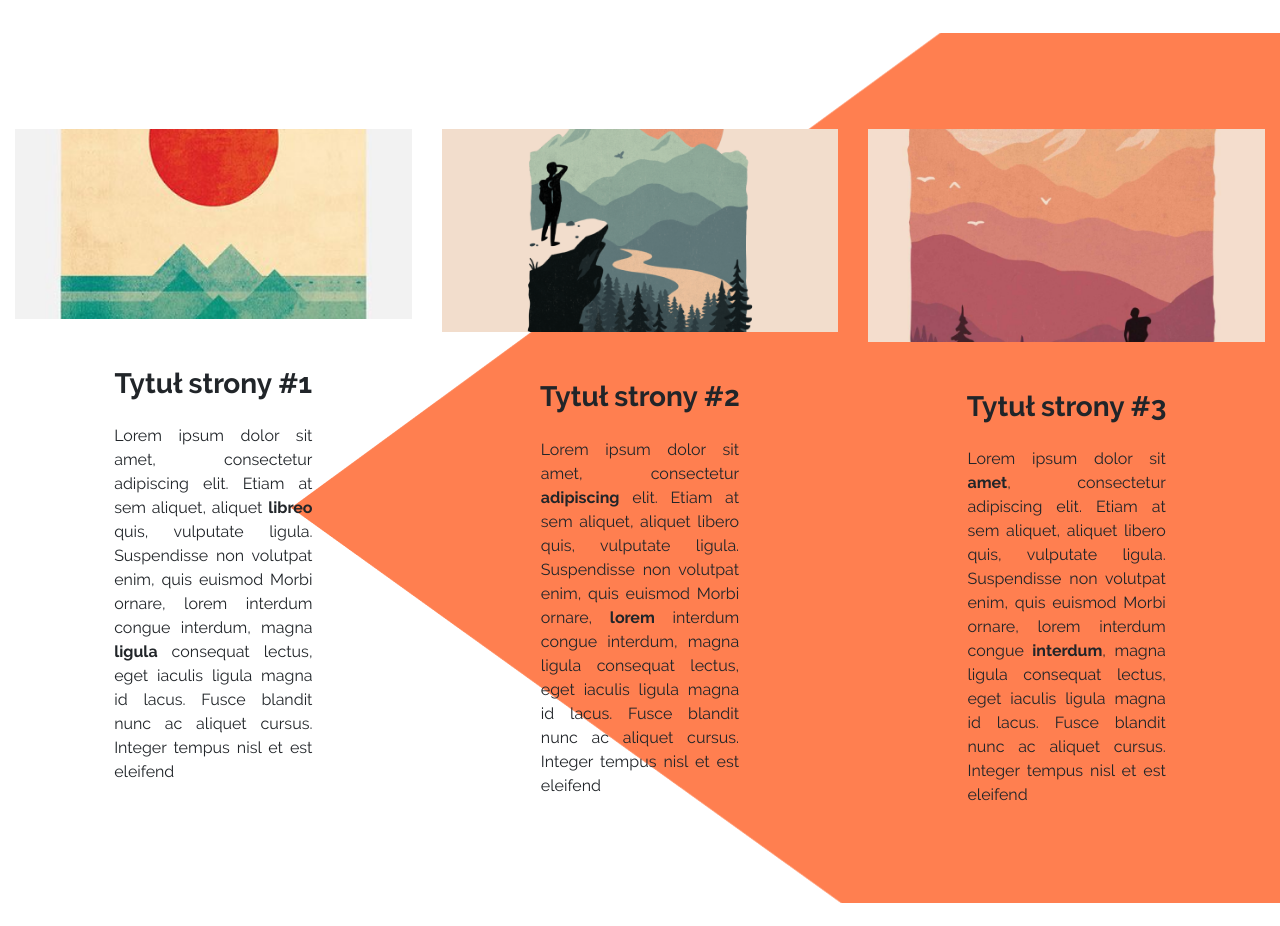
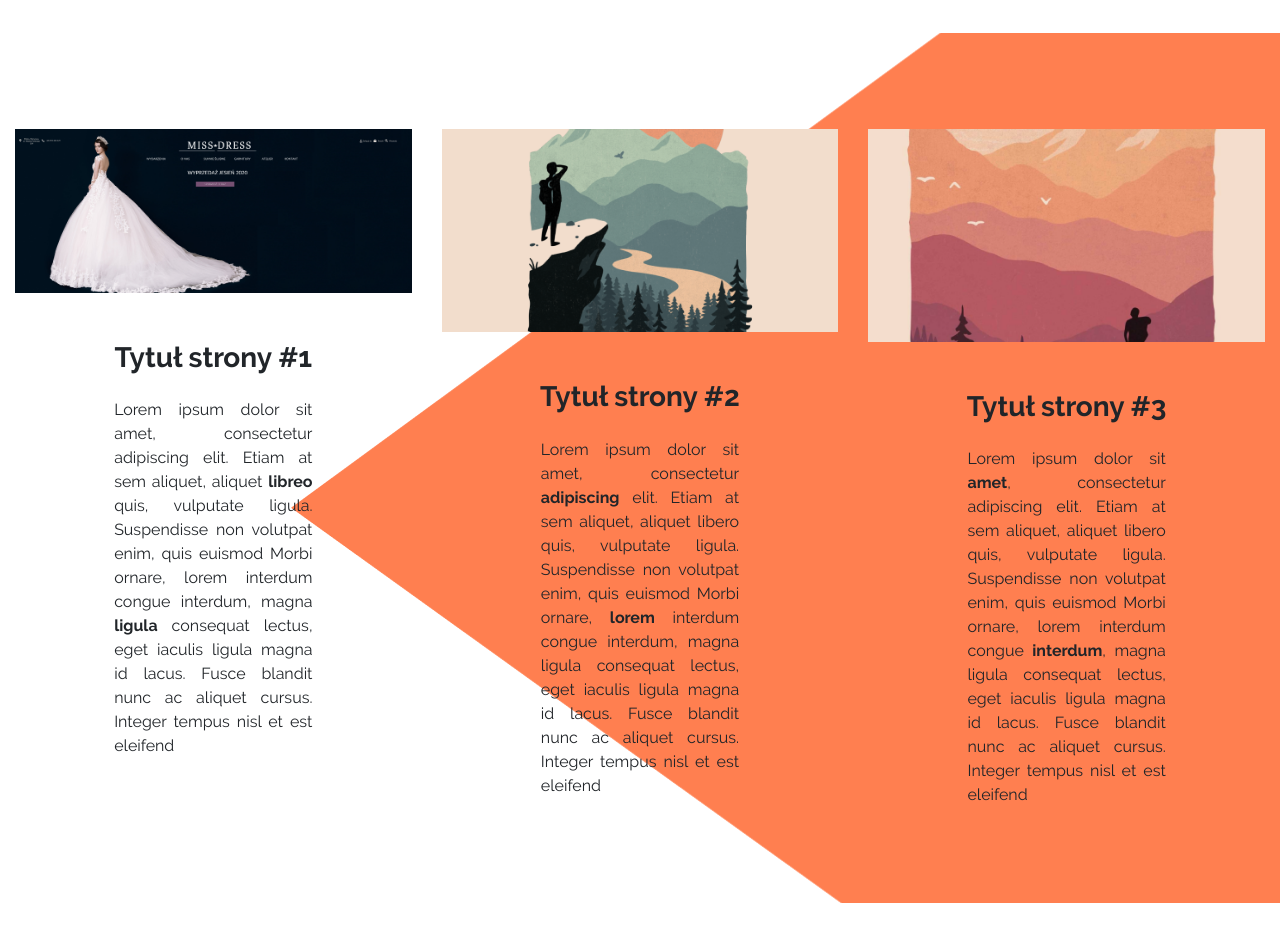
Before and after one commit to HoopDead/rr_investments, a React (Create React App) app: page / in a window 1280 px wide. Shown: the part 1720-2646 px from the top of the page. Built offline with nearby package versions, Linux system fonts and the light colour scheme.

Commit message:
Miss dress update on project section

```diff
--- a/src/pages/projects.jsx
+++ b/src/pages/projects.jsx
@@ -2,7 +2,7 @@ import React, { Component } from "react";
 
 import { MDBCol, MDBContainer, MDBRow } from "mdbreact";
 
-import FirstProject from "../assets/images/projects_first.png";
+import MissDress from "../assets/images/missdress.png";
 import SecondProject from "../assets/images/projects_second.png";
 import ThirdProject from "../assets/images/projects_third.png";
 
@@ -12,7 +12,7 @@ class Projects extends Component {
         <MDBContainer fluid id = "projects-section" className="min-vh-100">
           <MDBRow>
             <MDBCol lg = "4" xs = "12" className = "mt-5 py-5 text-center">
-              <img className = "img-fluid" alt="First project logo" src = {FirstProject}></img>
+              <img className = "img-fluid" alt="First project logo" src = {MissDress}></img>
               <h3 className = "mt-5 font-raleway-bold text-center">Tytuł strony #1</h3>
               <p className = "text-justify my-4 mx-auto text-w-auto">Lorem ipsum dolor sit amet, consectetur adipiscing elit. Etiam at sem aliquet, aliquet <span className = "font-raleway-bold">libreo</span> quis, vulputate ligula. Suspendisse non volutpat enim, quis euismod Morbi ornare, lorem interdum congue interdum, magna <span className = "font-raleway-bold">ligula</span> consequat lectus, eget iaculis ligula magna id lacus. Fusce blandit nunc ac aliquet cursus. Integer tempus nisl et est eleifend </p>
             </MDBCol>
```
Also changed, not shown: src/assets/images/missdress.png (added).
